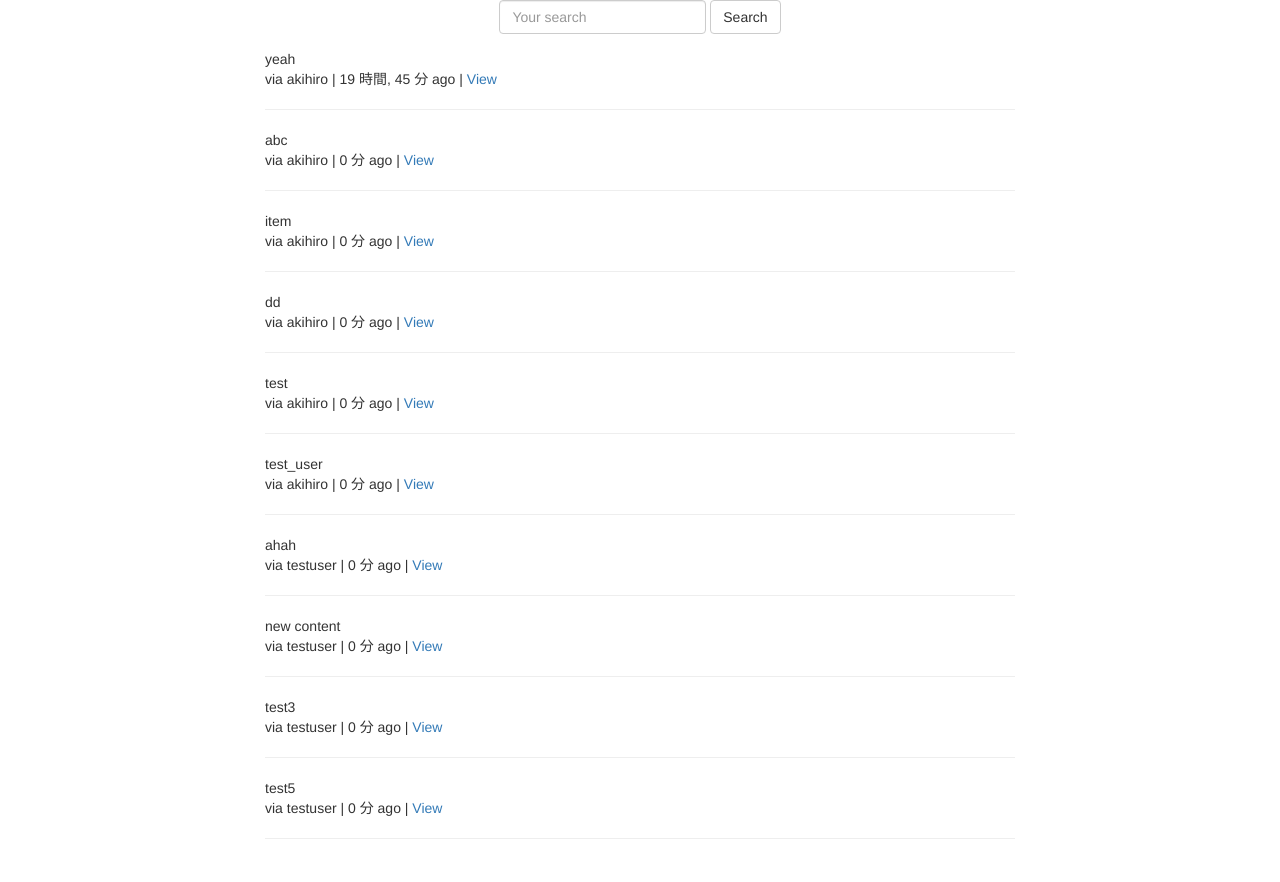
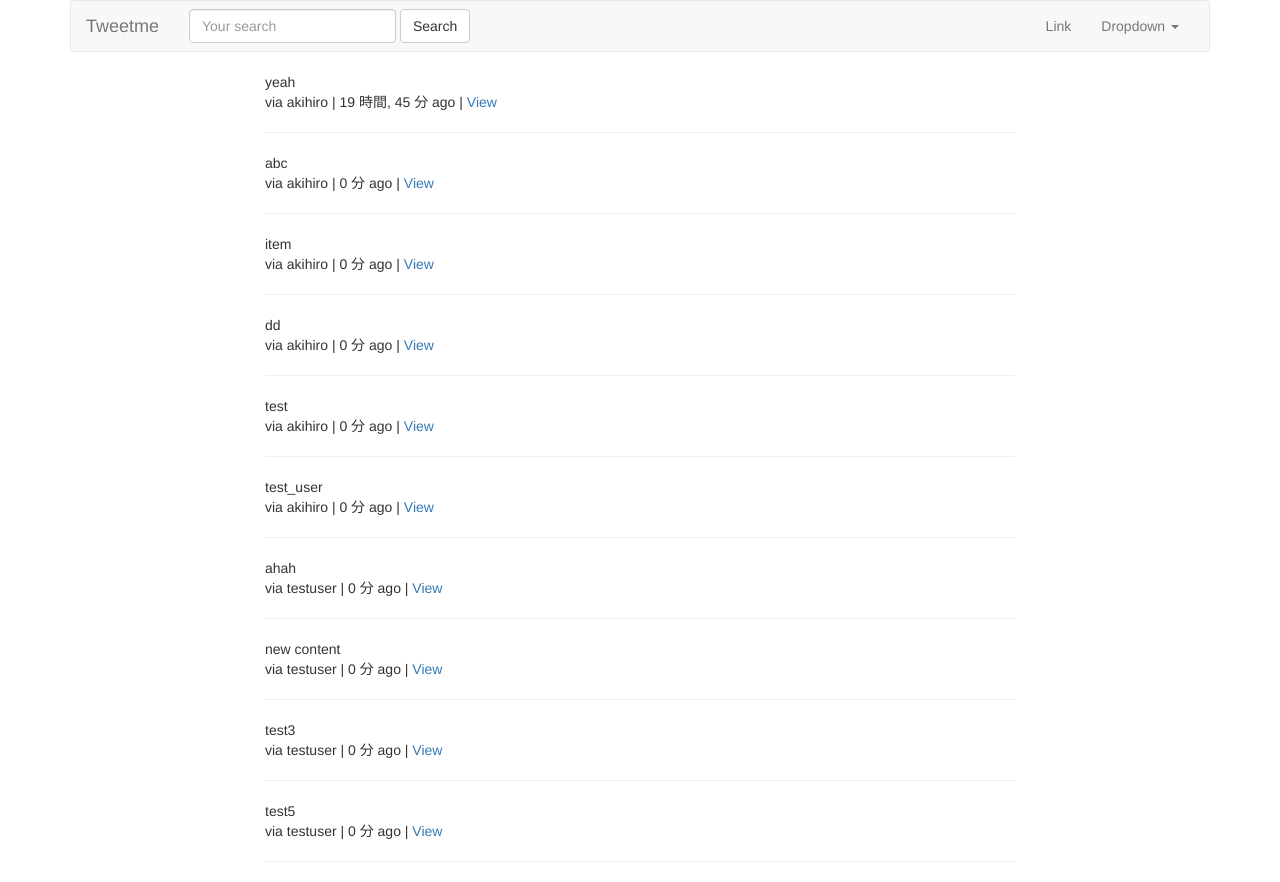
Before and after one commit to aki-06/tweetme, a Django app: page /tweet/ in a window 1280 px wide. Before the commit the page ends 839 px from the top, so only its background shows below. Run offline with Django 3.2, Linux system fonts and the light colour scheme; data comes from the database, SQL or seed files in the repository; some libraries are stand-ins or nearby versions.

Commit message:
Bootstrap Navbar

```diff
--- a/src/templates/base.html
+++ b/src/templates/base.html
@@ -21,6 +21,7 @@
   </head>
   <body>
     <div class="container">
+        {% include "navbar.html" %}
         {% block content %}
         {% endblock content %}
     </div>
--- /dev/null
+++ b/src/templates/navbar.html
@@ -0,0 +1,31 @@
+<nav class="navbar navbar-default">
+    <div class="container-fluid">
+      <!-- Brand and toggle get grouped for better mobile display -->
+      <div class="navbar-header">
+        <button type="button" class="navbar-toggle collapsed" data-toggle="collapse" data-target="#bs-example-navbar-collapse-1" aria-expanded="false">
+          <span class="sr-only">Toggle navigation</span>
+          <span class="icon-bar"></span>
+          <span class="icon-bar"></span>
+          <span class="icon-bar"></span>
+        </button>
+        <a class="navbar-brand" href="{% url 'home' %}">Tweetme</a>
+      </div>
+      {% include 'tweets/search_form.html' %}
+      <!-- Collect the nav links, forms, and other content for toggling -->
+      <div class="collapse navbar-collapse" id="bs-example-navbar-collapse-1">
+        <ul class="nav navbar-nav navbar-right">
+          <li><a href="#">Link</a></li>
+          <li class="dropdown">
+            <a href="#" class="dropdown-toggle" data-toggle="dropdown" role="button" aria-haspopup="true" aria-expanded="false">Dropdown <span class="caret"></span></a>
+            <ul class="dropdown-menu">
+              <li><a href="#">Action</a></li>
+              <li><a href="#">Another action</a></li>
+              <li><a href="#">Something else here</a></li>
+              <li role="separator" class="divider"></li>
+              <li><a href="#">Separated link</a></li>
+            </ul>
+          </li>
+        </ul>
+      </div><!-- /.navbar-collapse -->
+    </div><!-- /.container-fluid -->
+  </nav>
--- a/src/tweets/templates/tweets/search_form.html
+++ b/src/tweets/templates/tweets/search_form.html
@@ -1,10 +1,6 @@
-<div class="row">
-    <div class="col-sm-12 text-center">
-        <form class="form-inline" method="GET" action="{% url 'tweet:list' %}">
-            <div class="form-group">
-                <input class="form-control" type="text" name="q" placeholder="Your search" value="{{ request.GET.q }}" />
-            </div>
-            <input class="btn btn-default" type="submit" value="Search" />
-        </form>
+<form class="navbar-form navbar-left" method="GET" action="{% url 'tweet:list' %}">
+    <div class="form-group">
+        <input class="form-control" type="text" name="q" placeholder="Your search" value="{{ request.GET.q }}" />
     </div>
-</div>
+    <input class="btn btn-default" type="submit" value="Search" />
+</form>
--- a/src/tweets/templates/tweets/tweet_list.html
+++ b/src/tweets/templates/tweets/tweet_list.html
@@ -5,7 +5,6 @@
 
     <div class="row">
         <div class="col-sm-8 col-sm-offset-2">
-            {% include 'tweets/search_form.html' %}
             {% for object in object_list %}
                 <div class="media">
                     <div class="media-left">
```
